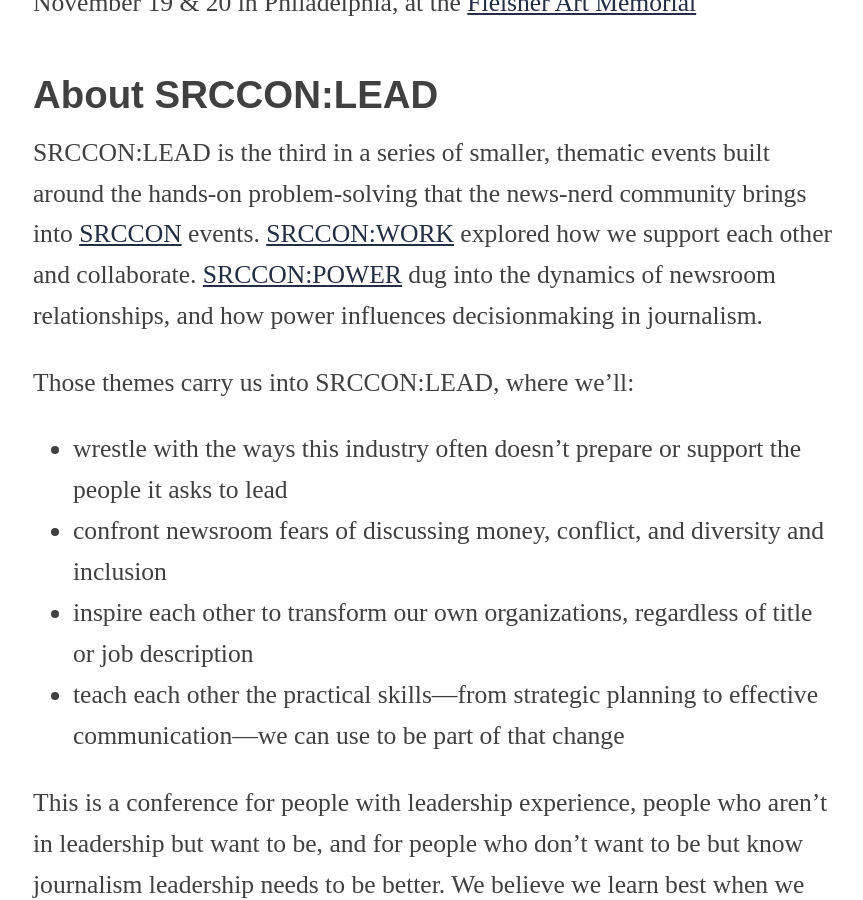
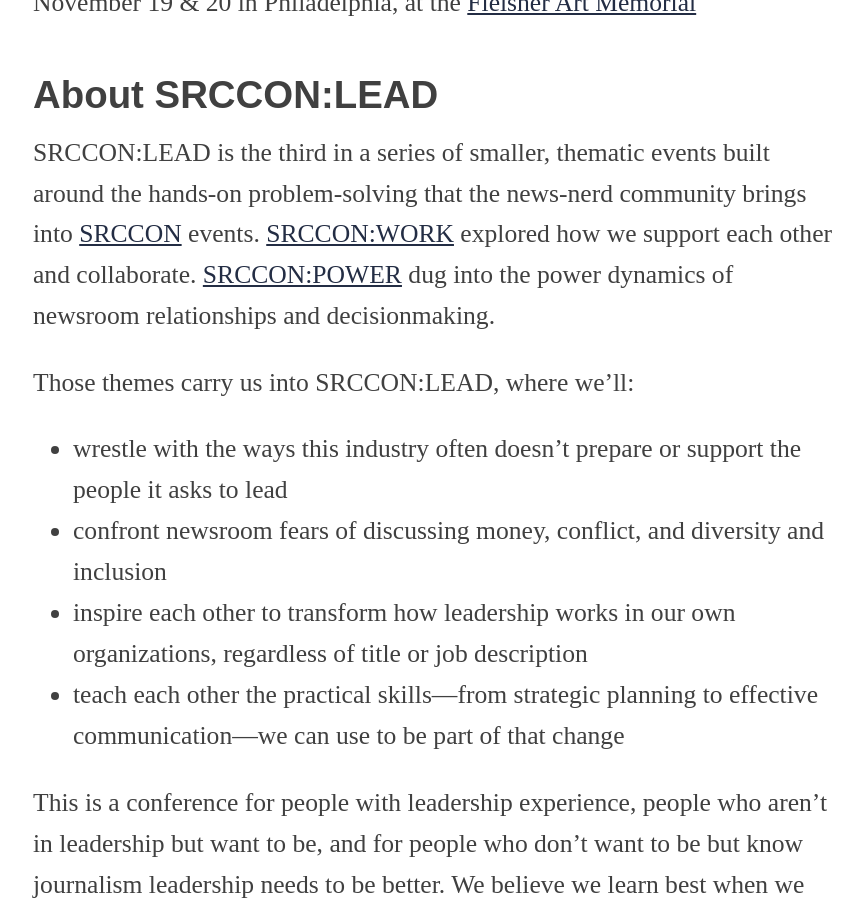
Before and after one commit to OpenNews/srccon-lead, a Jekyll site: the page built from homepage.md, in a window 1280 px wide and 900 px high, scrolled down 1027 px. Shown: the whole window, without its empty margins (207-1070 px from the left). Built offline with Jekyll 4.4.1, drawn with Linux system fonts in a browser that asks for light colours.

Commit message:
text updates for cfp

```diff
--- a/homepage.md
+++ b/homepage.md
@@ -17,13 +17,13 @@
 
 ## About SRCCON:LEAD
 
-SRCCON:LEAD is the third in a series of smaller, thematic events built around the hands-on problem-solving that the news-nerd community brings into [SRCCON](https://srccon.org) events. [SRCCON:WORK](https://work.srccon.org/) explored how we support each other and collaborate. [SRCCON:POWER](https://work.srccon.org/) dug into the dynamics of newsroom relationships, and how power influences decisionmaking in journalism.
+SRCCON:LEAD is the third in a series of smaller, thematic events built around the hands-on problem-solving that the news-nerd community brings into [SRCCON](https://srccon.org) events. [SRCCON:WORK](https://work.srccon.org/) explored how we support each other and collaborate. [SRCCON:POWER](https://work.srccon.org/) dug into the power dynamics of newsroom relationships and decisionmaking.
 
 Those themes carry us into SRCCON:LEAD, where we'll:
 
 * wrestle with the ways this industry often doesn't prepare or support the people it asks to lead
 * confront newsroom fears of discussing money, conflict, and diversity and inclusion
-* inspire each other to transform our own organizations, regardless of title or job description
+* inspire each other to transform how leadership works in our own organizations, regardless of title or job description
 * teach each other the practical skills—from strategic planning to effective communication—we can use to be part of that change
 
 This is a conference for people with leadership experience, people who aren't in leadership but want to be, and for people who don't want to be but know journalism leadership needs to be better. We believe we learn best when we learn from each other, and coming together for hard conversations can strengthen our community.
```
